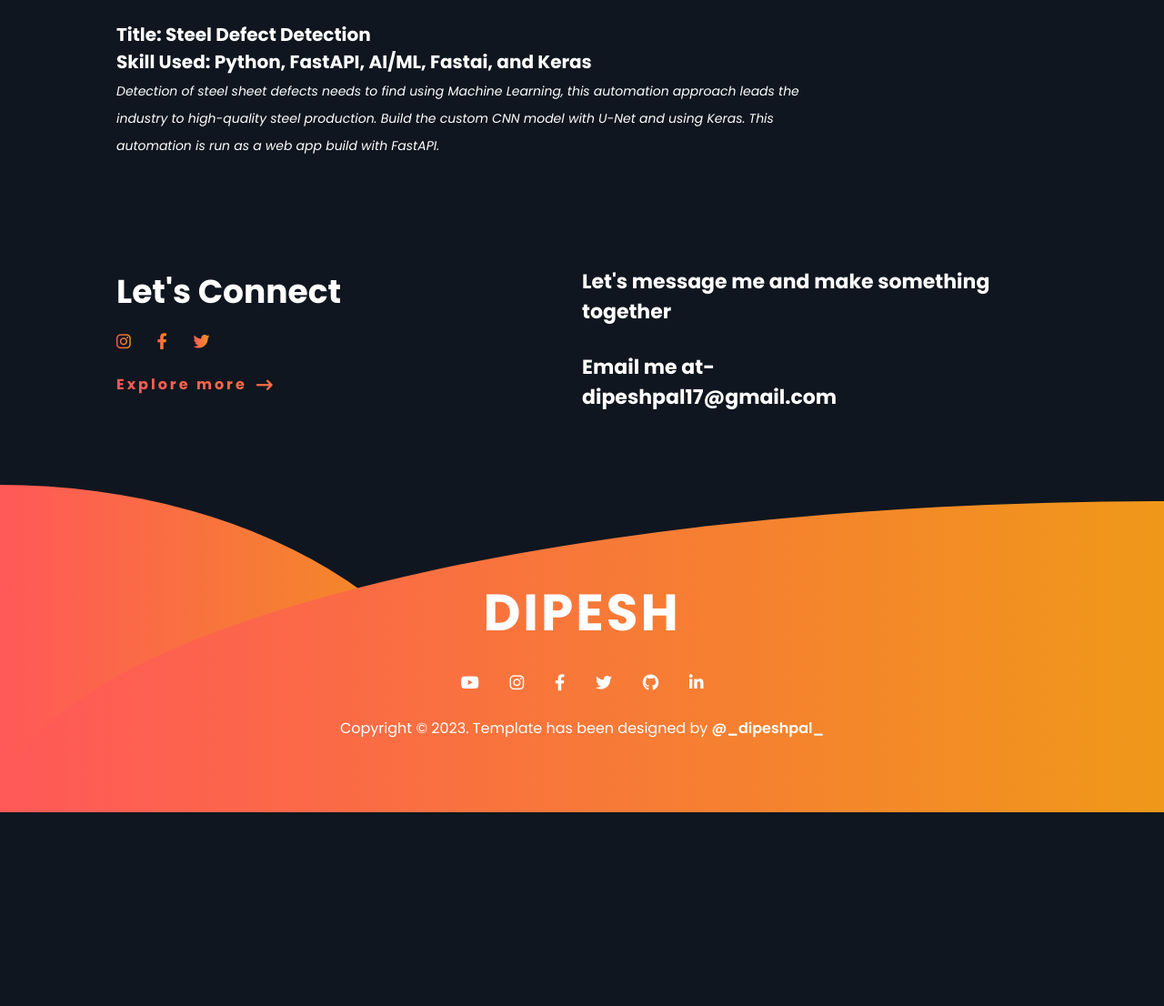
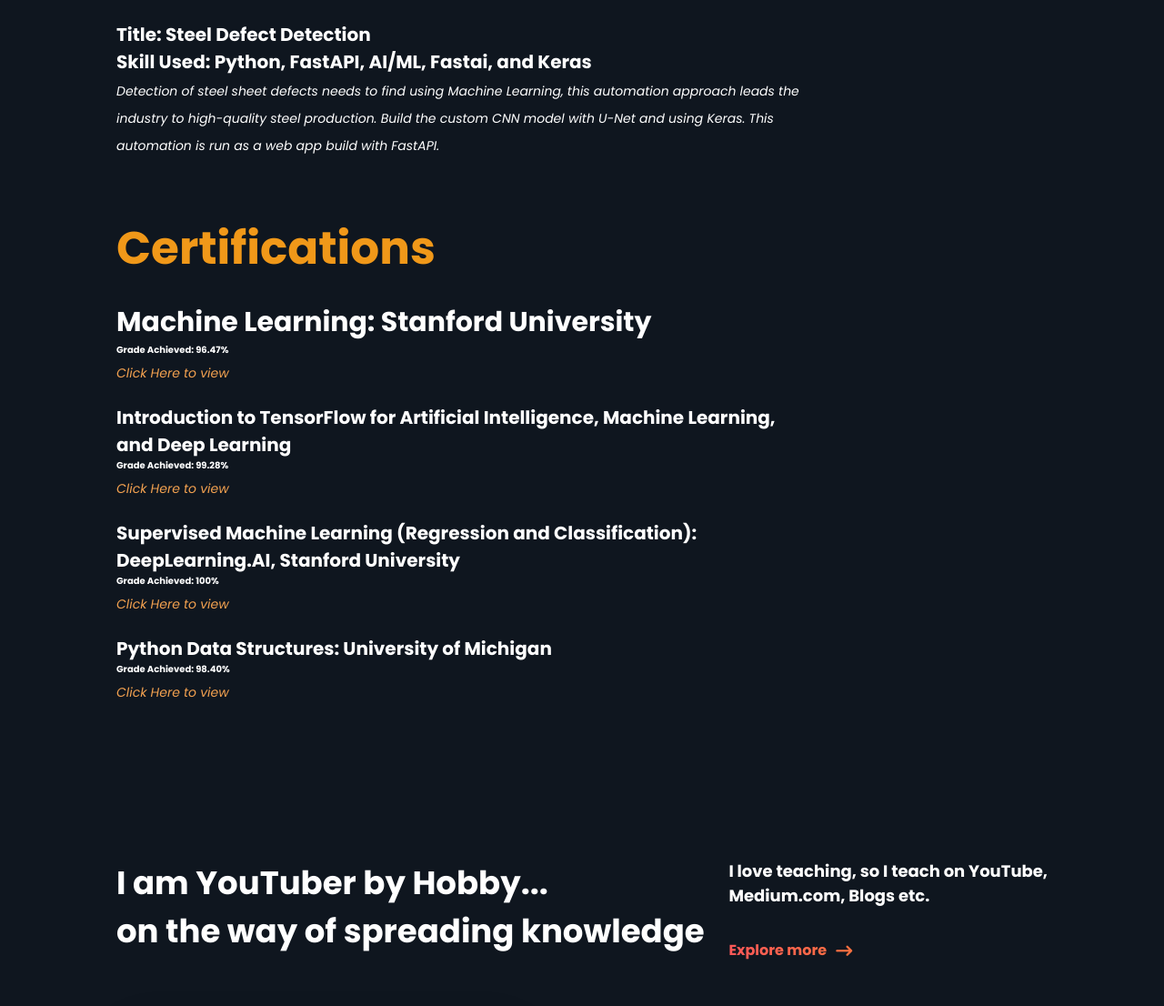
Before and after one commit to Dipeshpal/dipesh-pal-portfolio, a FastAPI app: page / in a window 1280 px wide. Shown: the part 5027-6133 px from the top of the page at 91% size. Before the commit the page ends 5920 px from the top, so only its background shows below. Run offline with FastAPI, Linux system fonts and the light colour scheme.

Commit message:
Update index.html

```diff
--- a/templates/index.html
+++ b/templates/index.html
@@ -393,38 +393,84 @@
     </section>
 
 
-    <!--    <section class="blog" id="blog">-->
-    <!--        <div class="container">-->
-    <!--            <div class="blog_header">-->
-    <!--                <h1 class="header_title">Out Work, successfull <br> client products</h1>-->
-    <!--                <div class="header_text">-->
-    <!--                    <p class="text">Lorem ipsum dolor sit amet consectetur adipisicing <br> elit. Tempore, ipsum</p>-->
-    <!--                    <a href="#" class="link">-->
-    <!--                        Explore more-->
-    <!--                        <i class="fa-solid fa-arrow-right-long fa"></i>-->
-    <!--                    </a>-->
-    <!--                </div>-->
-    <!--            </div>-->
+    <section class="experience_work" id="certifications">
+        <br>
+        <br>
+        <br>
+        <div class="container">
+            <div class="info">
+                <h2 class="header_title" style="color: #f09819; font-size: 5rem">Certifications</h2>
 
-    <!--            <div class="content">-->
-    <!--                <div class="card blog_card">-->
-    <!--                    <img src="assets/img/blog1.png" alt="">-->
-    <!--                </div>-->
+                <div class="content">
+                    <br>
+                    <h5 class="header_title" style="color: white; font-size: 3rem">Machine Learning: Stanford
+                        University</h5>
+                    <h3 class="title" style="color: white; font-size: 1rem">Grade Achieved: 96.47%</h3>
+                    <p class="header_title" style="color: white; font-size: 2rem"><em><a style="color: #f2a150" href="
+https://www.coursera.org/account/accomplishments/certificate/4BQX7D9TNVV2" target="_blank">Click Here to view</a></em>
+                    </p>
+                </div>
 
-    <!--                <div class="card blog_card">-->
-    <!--                    <img src="assets/img/blog2.png" alt="">-->
-    <!--                </div>-->
+                <div class="content">
+                    <br>
+                    <h5 class="header_title" style="color: white; font-size: 2rem">Introduction to TensorFlow for Artificial Intelligence, Machine Learning, and Deep Learning</h5>
+                    <h3 class="title" style="color: white; font-size: 1rem">Grade Achieved: 99.28%</h3>
+                    <p class="header_title" style="color: white; font-size: 2rem"><em><a style="color: #f2a150" href="
+https://www.coursera.org/account/accomplishments/certificate/5SK65FVUXY34" target="_blank">Click Here to view</a></em>
+                    </p>
+                </div>
 
-    <!--                <div class="card blog_card">-->
-    <!--                    <img src="assets/img/blog3.jpg" alt="">-->
-    <!--                </div>-->
+                <div class="content">
+                    <br>
+                    <h5 class="header_title" style="color: white; font-size: 2rem">Supervised Machine Learning (Regression and Classification): DeepLearning.AI, Stanford University</h5>
+                    <h3 class="title" style="color: white; font-size: 1rem">Grade Achieved: 100%</h3>
+                    <p class="header_title" style="color: white; font-size: 2rem"><em><a style="color: #f2a150" href="https://www.coursera.org/account/accomplishments/certificate/M89LZPFVK37K" target="_blank">Click Here to view</a></em>
+                    </p>
+                </div>
 
-    <!--                <div class="card blog_card">-->
-    <!--                    <img src="assets/img/blog4.jpg" alt="">-->
-    <!--                </div>-->
-    <!--            </div>-->
-    <!--        </div>-->
-    <!--    </section>-->
+                <div class="content">
+                    <br>
+                    <h5 class="header_title" style="color: white; font-size: 2rem">Python Data Structures: University of Michigan</h5>
+                    <h3 class="title" style="color: white; font-size: 1rem">Grade Achieved: 98.40%</h3>
+                    <p class="header_title" style="color: white; font-size: 2rem"><em><a style="color: #f2a150" href="https://www.coursera.org/account/accomplishments/certificate/BRYHQCP6TK9H" target="_blank">Click Here to view</a></em>
+                    </p>
+                </div>
+
+            </div>
+        </div>
+    </section>
+
+        <section class="blog" id="blog">
+            <div class="container">
+                <div class="blog_header">
+                    <h1 class="header_title">I am YouTuber by Hobby... <br> on the way of spreading knowledge</h1>
+                    <div class="header_text">
+                        <p class="text">I love teaching, so I teach on YouTube, <br>Medium.com, Blogs etc. </p>
+                        <a href="https://youtube.com/techportofficial" target="_blank" class="link">
+                            Explore more
+                            <i class="fa-solid fa-arrow-right-long fa"></i>
+                        </a>
+                    </div>
+                </div>
+                <div class="content">
+                    <div class="card blog_card">
+                        <iframe width="560" height="315" src="https://www.youtube.com/embed/ntQItUl_FS0" title="YouTube video player" frameborder="0" allow="accelerometer; autoplay; clipboard-write; encrypted-media; gyroscope; picture-in-picture; web-share" allowfullscreen></iframe>
+                    </div>
+
+                    <div class="card blog_card">
+                        <iframe width="560" height="315" src="https://www.youtube.com/embed/6p8bhNGtVbA" title="YouTube video player" frameborder="0" allow="accelerometer; autoplay; clipboard-write; encrypted-media; gyroscope; picture-in-picture; web-share" allowfullscreen></iframe>
+                    </div>
+
+                    <div class="card blog_card">
+                        <iframe width="560" height="315" src="https://www.youtube.com/embed/4x4_Rk0mDaA" title="YouTube video player" frameborder="0" allow="accelerometer; autoplay; clipboard-write; encrypted-media; gyroscope; picture-in-picture; web-share" allowfullscreen></iframe>
+                    </div>
+
+                    <div class="card blog_card">
+                        <iframe width="560" height="315" src="https://www.youtube.com/embed/NCLhtSk6StM" title="YouTube video player" frameborder="0" allow="accelerometer; autoplay; clipboard-write; encrypted-media; gyroscope; picture-in-picture; web-share" allowfullscreen></iframe>
+                    </div>
+                </div>
+            </div>
+        </section>
 
     <!--    <section class="testimonial" id="client">-->
     <!--        <div class="container">-->
```
Lines whose indentation alone changed are shown as unchanged.
